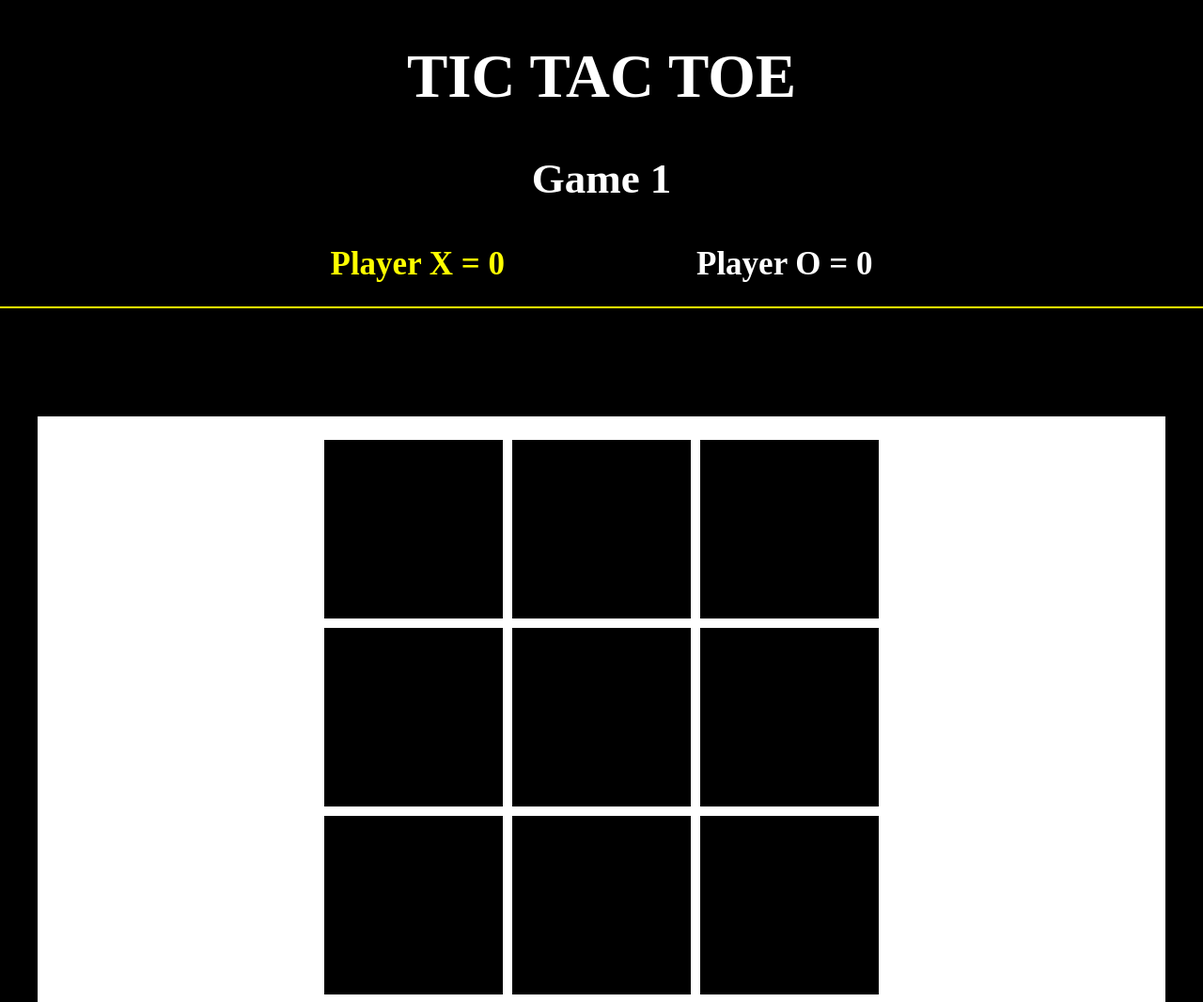
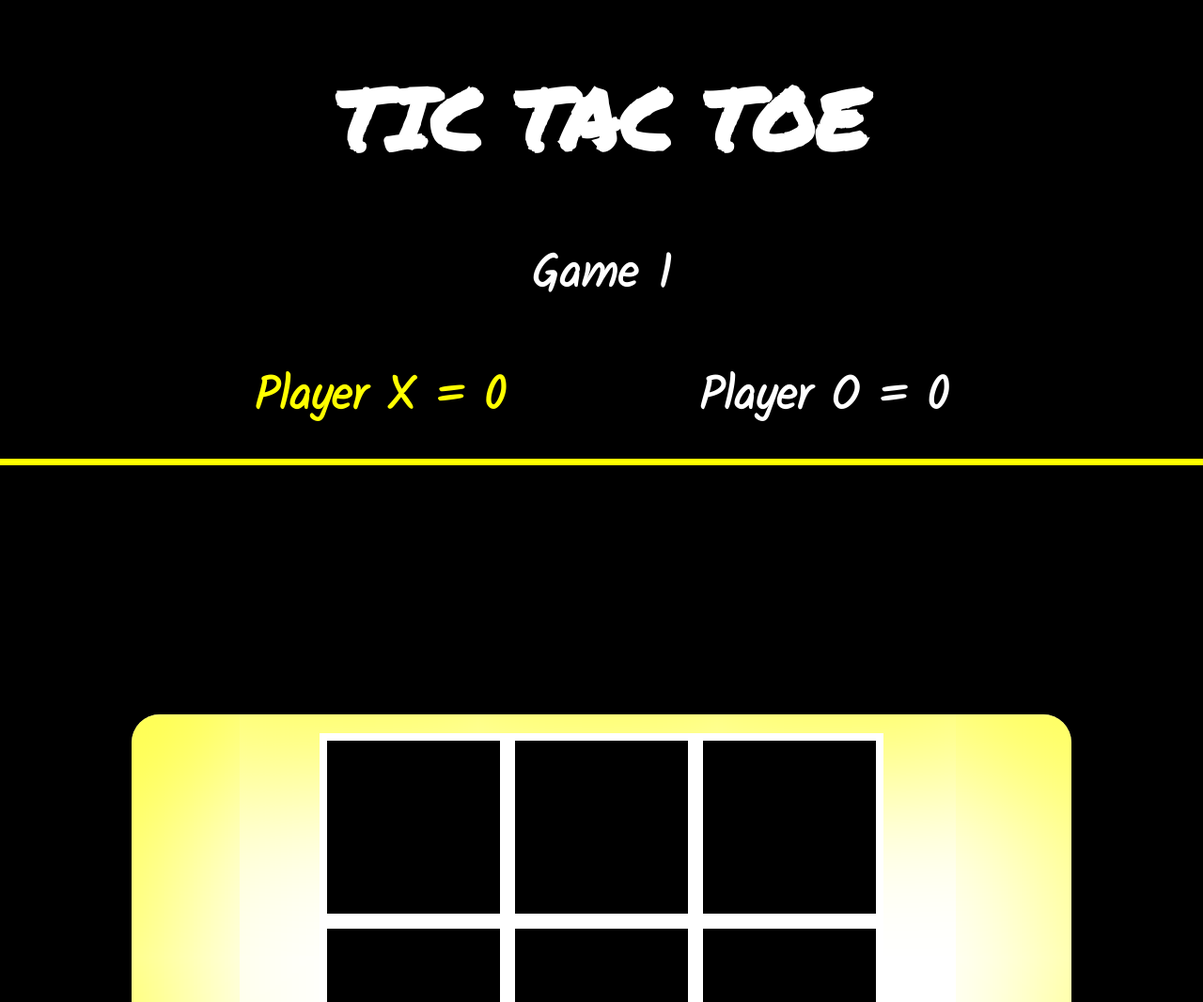
Before and after one commit to juliamazzoni/TIC-TAC-TOE-game-, a plain HTML site: page index.html in a window 1280 px wide. Shown: the top 1066 px of the page at 94% size. Drawn offline with nearby package versions, Linux system fonts and the light colour scheme.

Commit message:
working on tic tac toe game

```diff
--- a/game.js
+++ b/game.js
@@ -8,7 +8,6 @@ let dataArrX = [];
 let dataArrO = [];
 let newArray =[];
 const arrWin = [[1,2,3],[4,5,6],[7,8,9],[1,4,7],[2,5,8],[3,6,9],[1,5,9],[3,5,7]];
-
 
 //DOM elements
 
@@ -25,34 +24,27 @@ playerXElem.classList.add('player-turn');
 
 //handle functions
 
-
 for (let box of boxesElem){
     box.addEventListener('click', handleClick);
 }
 
 function handleClick(event){
-
     console.log(numOfGames);
     let box = event.target;
     box.disabled = true;
-
-
 
     if (playerTurn === 0){
         playerOElem.classList.add('player-turn');
         playerXElem.classList.remove('player-turn');
         box.textContent = "X";
-        box.style.color='lightgray';
+        box.style.color='white';
         box.classList.add('clicked');
         dataArrX.push(Number(box.dataset.num));
 
         if (checkWinNum(arrWin, dataArrX)){
-
-                // dataArrX = newArray;
             message.textContent = `X wins`;
             counterX = counterX + 1;
             scoreX.textContent = counterX;
-
             for (let box of boxesElem){
                 box.disabled = true;
                 for (let numbers of dataArrX){
@@ -64,7 +56,6 @@ function handleClick(event){
             }
             setTimeout(reset,1000);
         }
-
         playerTurn++;
 
     }else if(playerTurn === 1){
@@ -74,10 +65,6 @@ function handleClick(event){
         box.style.color='yellow';
         box.classList.add('clicked');
         dataArrO.push(Number(box.dataset.num));
-
-
-        // for(let i = 0; i<arrWin.length; i++){
-        //     if (checkWinCondition(dataArrO, arrWin[i])){
 
         if (checkWinNum(arrWin, dataArrO)){
             message.textContent = `O wins`;
@@ -97,11 +84,10 @@ function handleClick(event){
         playerTurn--;
     }
 
-    // for a draw
+    // draw
 
     if (document.querySelectorAll('.clicked').length === boxesElem.length){
         message.textContent = `It's a draw`;
-        console.log('hi');
         setTimeout(reset,1000);
     }
 }
@@ -157,6 +143,10 @@ function playerTurnColor(){
 //   })
 // }
 
+// const isSubset = (array1, array2) =>
+//   array2.every((element) => array1.includes(element));
+
+
 // function checkWinNum(array){
 //     if(array.includes(1) && array.includes(2) && array.includes(3)||
 //         array.includes(4) && array.includes(5) && array.includes(6)||
@@ -171,14 +161,3 @@ function playerTurnColor(){
 //             return false;
 //         }
 // }
-
-// function checkWinNum(array1, array2){
-//     for(let i=0; i<array1.length; i++){
-//         if(array2.includes(array1[i]));{
-//             return true;
-//         }
-//     }
-// }
-
-// const isSubset = (array1, array2) =>
-//   array2.every((element) => array1.includes(element));
--- a/index.html
+++ b/index.html
@@ -5,10 +5,15 @@
     <meta name="viewport" content="width=device-width, initial-scale=1.0">
     <title>Document</title>
     <link rel="stylesheet" href="style.css">
+    <link href="https://fonts.googleapis.com/css2?family=Kalam:wght@300&family=Permanent+Marker&display=swap" rel="stylesheet">
+    <link
+    rel="stylesheet"
+    href="https://cdnjs.cloudflare.com/ajax/libs/animate.css/4.1.1/animate.min.css"
+  />
 </head>
 <body>
     <header class="page-header">
-        <h1>TIC TAC TOE</h1>
+        <h1 class="animate__animated animate__wobble">TIC TAC TOE</h1>
         <h3>Game <span class="num-of-games"> 1</span></h3>
         <div class="score">
             <h3 class="playerX">Player X = <span class="score-x"> 0</span></h3>
--- a/style.css
+++ b/style.css
@@ -1,14 +1,9 @@
-* {
-    /* border: 2px solid red; */
-    /* box-sizing: border-box; */
-}
-
 body {
-    margin: 0;
+    margin: 0 0 100px 0;
     padding: 0 0 80px 0;
     background-color: #000;
     color: #fff;
-    border-bottom: 2px solid yellow;
+    border-bottom: 7px solid yellow;
 }
 
 .page-header{
@@ -16,58 +11,62 @@ body {
 }
 
 .page-header h1{
-    font-size: 65px;
+    font-size: 90px;
+    font-family: 'Permanent Marker', cursive;
+    animate__shakeX
 }
 
 .page-header h3{
-    font-size: 45px;
+    font-size: 50px;
+    font-family: 'Kalam', cursive;
 }
 
 .score {
-   border-bottom: 2px solid yellow;
+   border-bottom: 7px solid yellow;
    padding-bottom: 25px;
-
 }
 
 .score h3{
     display: inline;
     margin: 100px;
-    font-size: 35px;
+    font-size: 50px;
 }
 
 .game-table {
     display: grid;
     grid-template-columns: repeat(3,1fr);
-    margin: 30px auto;
+    margin: 200px auto;
     width: 600px;
     background-color: #fff;
-    padding: 20px 300px;
+    padding: 20px 200px;
+    box-shadow: inset 20px 30px 200px yellow;
+    border-radius: 30px;
 }
 
 .boxes {
     font-size: 90px;
     text-align: center;
     padding: 20px;
-    border: 5px solid #fff;
+    border: 8px solid #fff;
     height: 200px;
-    background-color: black
+    background-color: black;
+    font-family: 'Kalam', cursive;
 }
 
 .clicked {
-
 }
 
 .win-color {
-    background-color: rgb(219, 219, 67);
+    background-color: rgb(225, 162, 35);
 }
 
 .message {
     margin: 25px;
     padding: 0;
-    height: 60px;
-    font-size: 50px;
-    color: rgb(219, 219, 67);
-
+    height: 40px;
+    font-size: 120px;
+    color: rgb(225, 162, 35);
+    font-family: 'Kalam', cursive;
 }
 
 .player-turn {
```
Also changed, not shown: Screenshot 2023-12-21 at 5.03.39 pm.png (added), image.png (added), 1 other file. Lines whose indentation alone changed are shown as unchanged.
